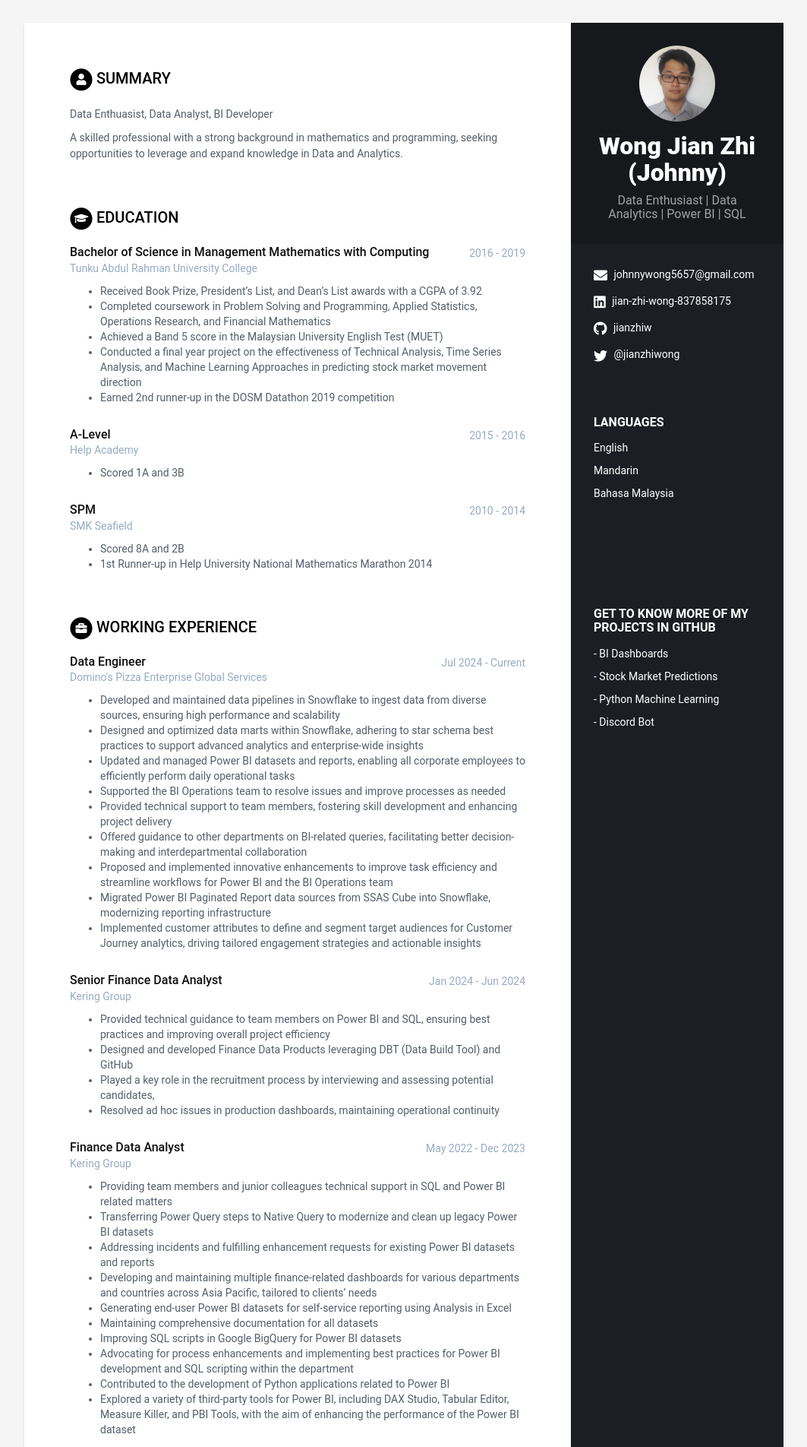
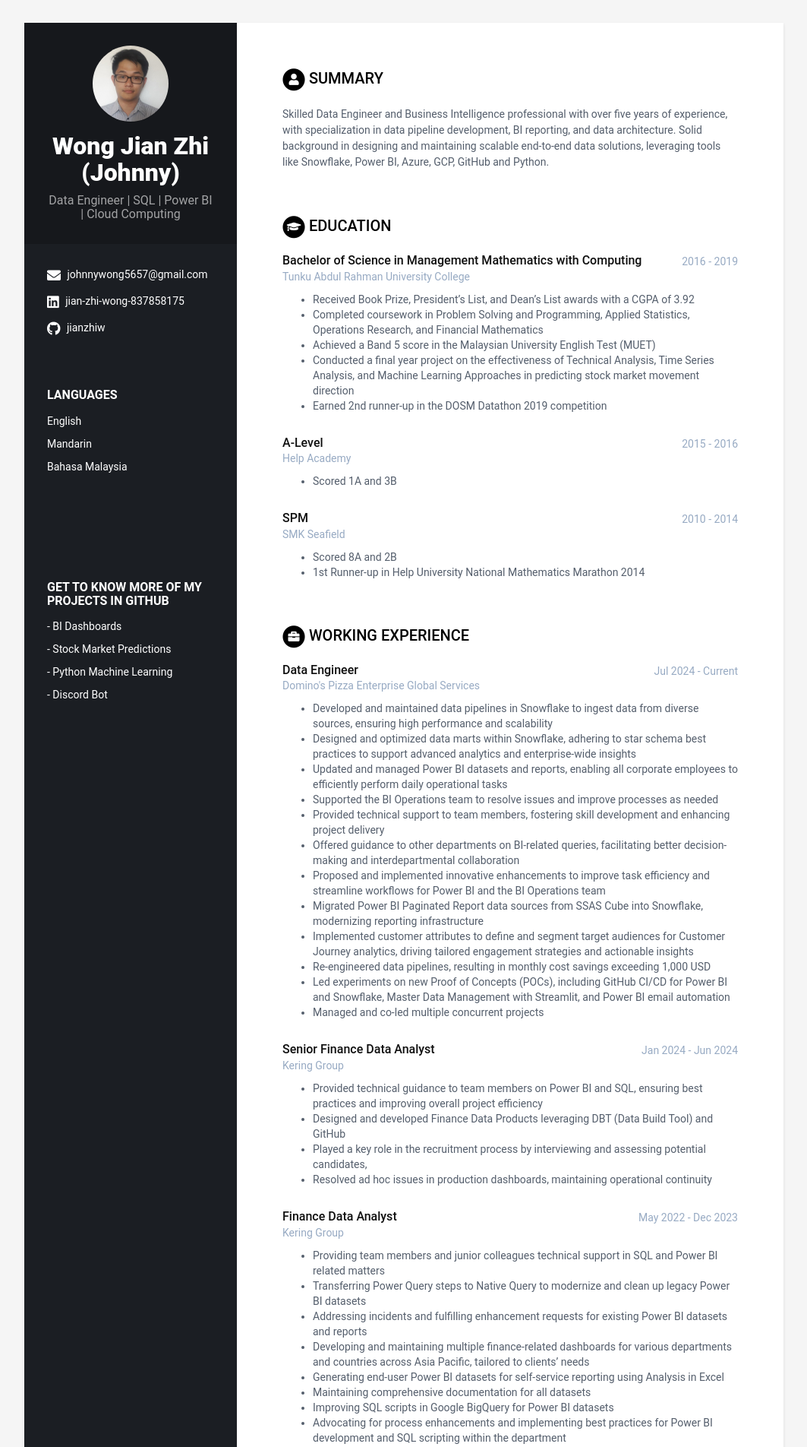
Before and after one commit to jianzhiw/jianzhiw.github.io, a Jekyll site: the page built from index.html, in a window 1280 px wide. Shown: the top 1904 px of the page at 76% size, without its empty margins (108-1171 px from the left). Built offline with Jekyll 4.4.1, drawn with Linux system fonts in a browser that asks for light colours.

Commit message:
Feat/update resume (#8)
* Move sidebar to the right

* Update tagline and summary, recent working experience

```diff
--- a/_data/data.yml
+++ b/_data/data.yml
@@ -8,7 +8,7 @@
 
     # Profile information
     name: Wong Jian Zhi (Johnny)
-    tagline: Data Enthusiast | Data Analytics | Power BI | SQL
+    tagline: Data Engineer | SQL | Power BI | Cloud Computing
     avatar: profile.png  #place a 100x100 picture inside /assets/images/ folder and provide the name of the file below
 
     # Sidebar links
@@ -16,7 +16,7 @@
     phone:
     linkedin: jian-zhi-wong-837858175
     github: jianzhiw
-    twitter: '@jianzhiwong'
+    twitter:
 
 
     languages:
@@ -31,10 +31,8 @@
 career-profile:
     title: Summary
     summary: |
-        Data Enthuasist, Data Analyst, BI Developer
-
-        A skilled professional with a strong background in mathematics and programming, seeking opportunities
-        to leverage and expand knowledge in Data and Analytics.
+        Skilled Data Engineer and Business Intelligence professional with over five years of experience, with specialization in data pipeline development, BI reporting, and data architecture.
+        Solid background in designing and maintaining scalable end-to-end data solutions, leveraging tools like Snowflake, Power BI, Azure, GCP, GitHub and Python.
 education:
     - degree: Bachelor of Science in Management Mathematics with Computing
       university: Tunku Abdul Rahman University College
@@ -74,6 +72,9 @@
         - Proposed and implemented innovative enhancements to improve task efficiency and streamline workflows for Power BI and the BI Operations team
         - Migrated Power BI Paginated Report data sources from SSAS Cube into Snowflake, modernizing reporting infrastructure
         - Implemented customer attributes to define and segment target audiences for Customer Journey analytics, driving tailored engagement strategies and actionable insights
+        - Re-engineered data pipelines, resulting in monthly cost savings exceeding 1,000 USD
+        - Led experiments on new Proof of Concepts (POCs), including GitHub CI/CD for Power BI and Snowflake, Master Data Management with Streamlit, and Power BI email automation
+        - Managed and co-led multiple concurrent projects
 
 
     - role: Senior Finance Data Analyst
@@ -159,10 +160,10 @@
     title: Skills &amp; Proficiency
 
     toolset:
-      - name: Power BI
+      - name: SQL
         level: 90%
 
-      - name: SQL
+      - name: Power BI
         level: 90%
 
       - name: Azure / Google Cloud Platform
@@ -171,11 +172,8 @@
       - name: Problem Solving & Critical Thinking
         level: 85%
 
-      - name: Automation
-        level: 65%
-
       - name: Python
-        level: 60%
+        level: 70%
 
 #footer: >
 #    Created by using Jekyll, Ruby on Rails, HTML.
--- a/_sass/_base.scss
+++ b/_sass/_base.scss
@@ -39,7 +39,7 @@
 .sidebar-wrapper {
     background: $theme-color;
     position: absolute;
-    right: 0;
+    left: 0;
     width: 280px;
     height: 100%;
     min-height: 800px;
@@ -156,7 +156,7 @@
 .main-wrapper {
     background: #fff;
     padding: 60px;
-    padding-right: 340px;
+    padding-left: 340px;
     .section-title {
         text-transform: uppercase;
         font-size: 20px;
```
